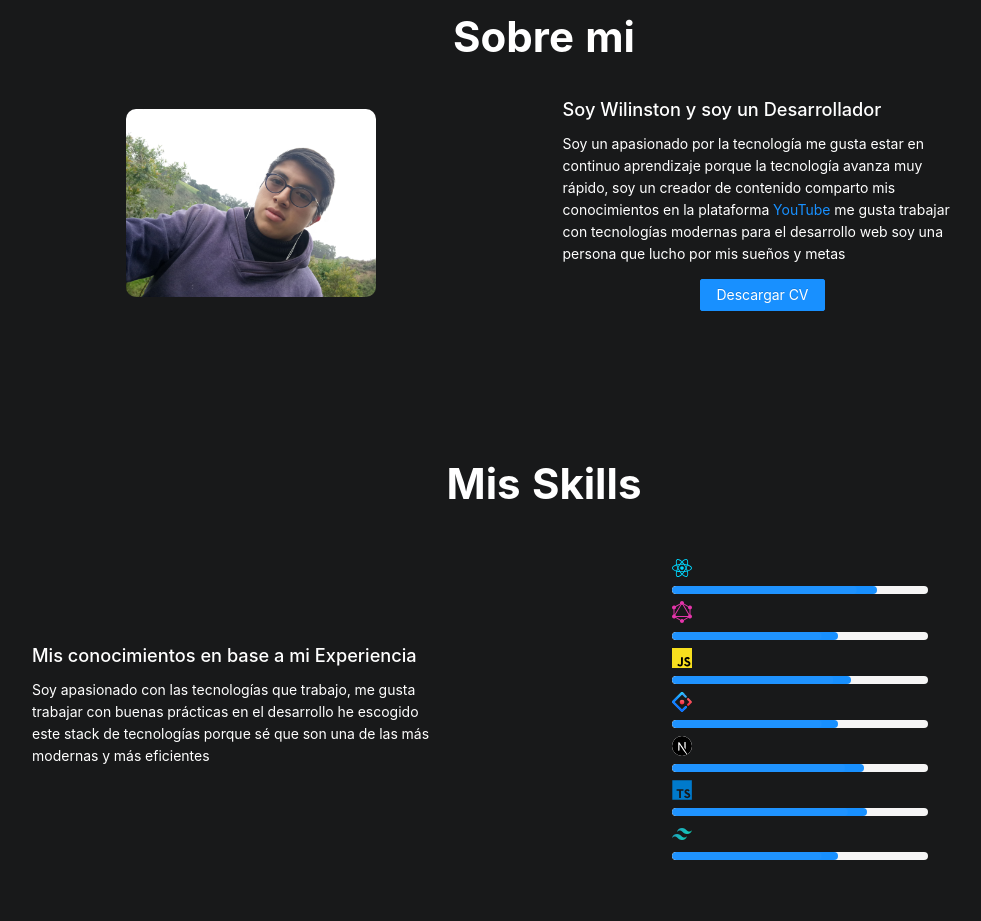
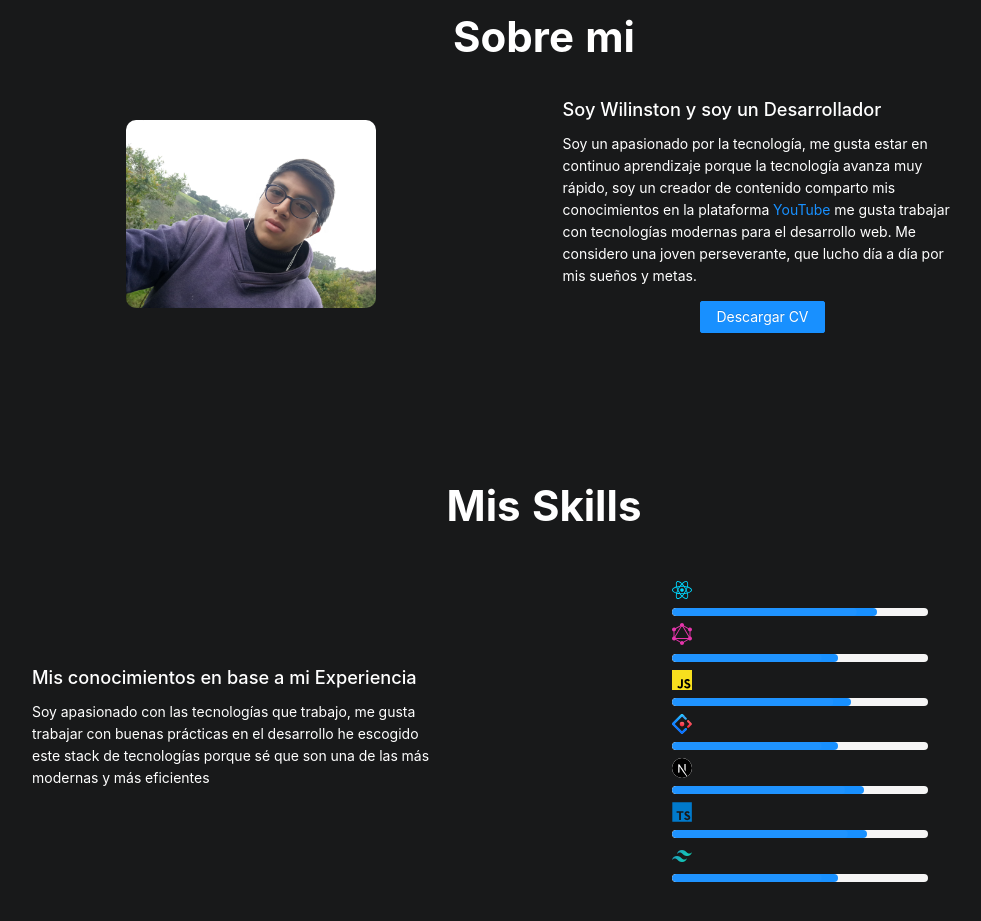
Before and after one commit to WilCodee/portfolio, a Next.js app: page / in a window 1280 px wide. Shown: the part 960-1881 px from the top of the page, without its empty margins (96-1077 px from the left). Built offline with nearby package versions, Linux system fonts and the light colour scheme.

Commit message:
mejora de copywrite

```diff
--- a/Components/About.tsx
+++ b/Components/About.tsx
@@ -32,7 +32,7 @@ const About = () => {
                 </Row>
                 <Row>
                   <p style={{ width: '400px' }}>
-                    Soy un apasionado por la tecnología me gusta estar en
+                    Soy un apasionado por la tecnología, me gusta estar en
                     continuo aprendizaje porque la tecnología avanza muy rápido,
                     soy un creador de contenido comparto mis conocimientos en la
                     plataforma{' '}
@@ -43,8 +43,8 @@ const About = () => {
                       YouTube
                     </a>{' '}
                     me gusta trabajar con tecnologías modernas para el
-                    desarrollo web soy una persona que lucho por mis sueños y
-                    metas
+                    desarrollo web. Me considero una joven perseverante, que
+                    lucho día a día por mis sueños y metas.
                   </p>
                 </Row>
                 <Row justify="space-around">
```
